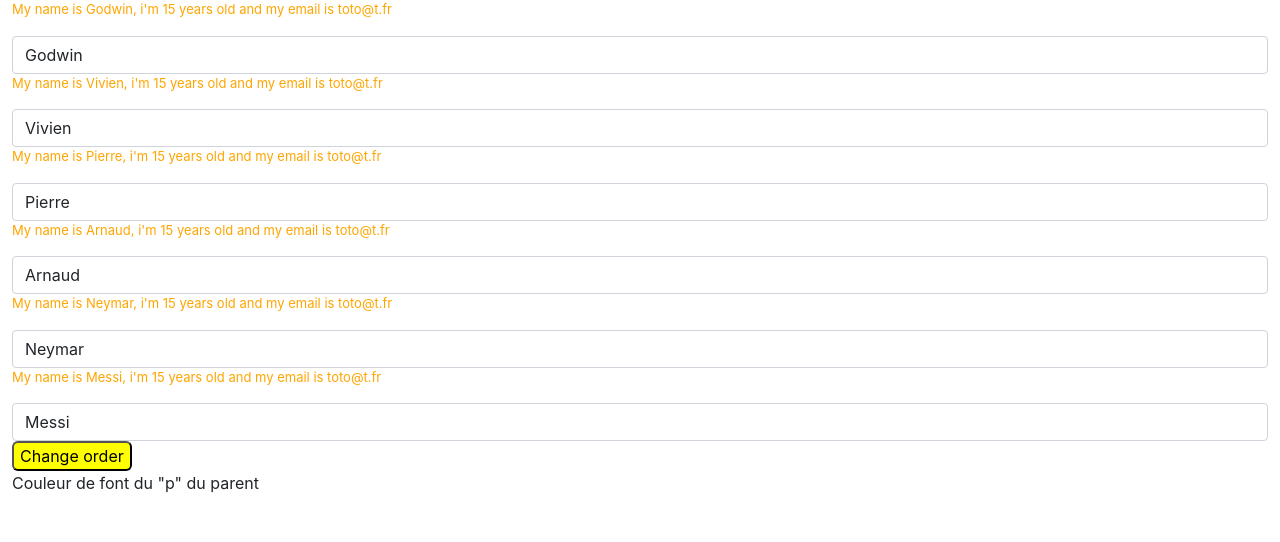
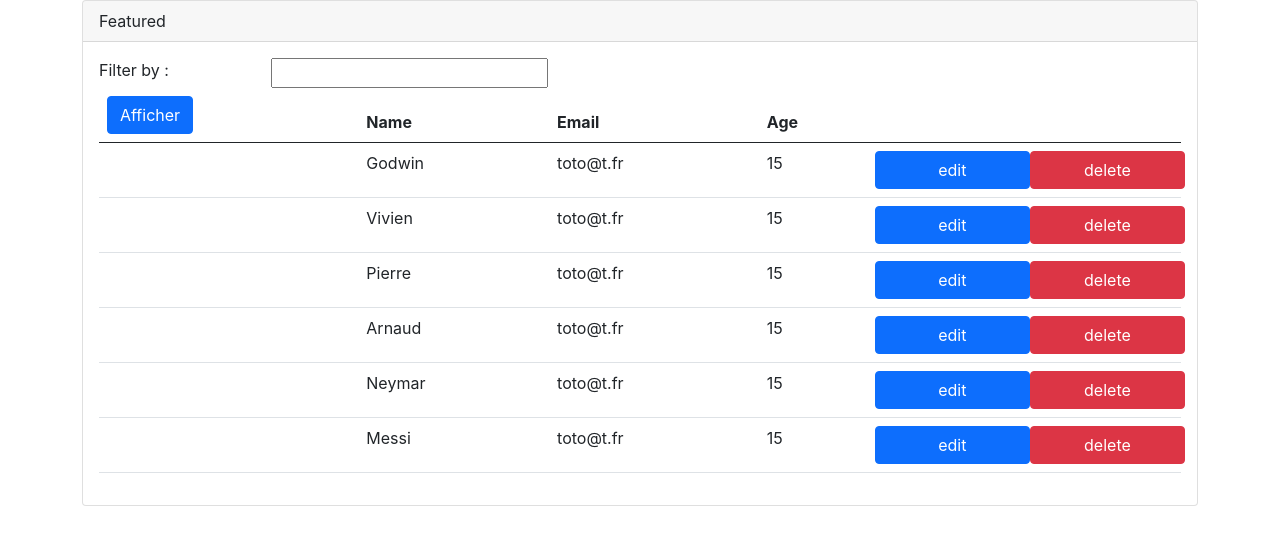
Before and after one commit to gavodagbe/react-demo-app, a React (Create React App) app: page / in a window 1280 px wide. Shown: the top 542 px of the page. Built offline with nearby package versions, Linux system fonts and the light colour scheme.

Commit message:
Add User Admin compinent

```diff
--- /dev/null
+++ b/src/components/container/UserAdmin/UserAdmin.js
@@ -0,0 +1,198 @@
+import React, { Component } from "react";
+import UserForm from "./../../ui/UserForm/UserForm";
+class UserAdmin extends Component {
+  state = {
+    users: [
+      {
+        id: "idies",
+        name: "Godwin",
+        age: "15",
+        email: "toto@t.fr",
+        isHide: false,
+      },
+      {
+        id: "idiess",
+        name: "Vivien",
+        age: "15",
+        email: "toto@t.fr",
+        isHide: false,
+      },
+      {
+        id: "12ed",
+        name: "Pierre",
+        age: "15",
+        email: "toto@t.fr",
+        isHide: false,
+      },
+      {
+        id: "52dh",
+        name: "Arnaud",
+        age: "15",
+        email: "toto@t.fr",
+        isHide: false,
+      },
+      {
+        id: "85kdjjkd",
+        name: "Neymar",
+        age: "15",
+        email: "toto@t.fr",
+        isHide: false,
+      },
+      {
+        id: "45sdqfdsq",
+        name: "Messi",
+        age: "15",
+        email: "toto@t.fr",
+        isHide: false,
+      },
+    ],
+    isShowId: false,
+    selectedUser: null,
+    searchTexte: "",
+  };
+
+  searchUserHandler = (e) => {
+    console.log("User à rechercher ", e.target.value);
+  };
+
+  deleteUserHandler = (userId) => {
+    //const nUsers = this.state.users.filter((u) => u.id !== userId);
+    this.setState({ users: this.state.users.filter((u) => u.id !== userId) });
+  };
+
+  selectUserHandler = (userObj) => {
+    this.setState({ selectedUser: userObj });
+  };
+
+  onChangeFormHandler = (e) => {
+    let lSelectedUser = this.state.selectedUser;
+    switch (e.target.name) {
+      case "username":
+        lSelectedUser.name = e.target.value;
+        break;
+      case "email":
+        lSelectedUser.email = e.target.value;
+        break;
+
+      case "age":
+        lSelectedUser.age = e.target.value;
+        break;
+
+      default:
+        break;
+    }
+    this.setState({ selectedUser: lSelectedUser });
+  };
+
+  saveUserHandler = () => {
+    let lUsers = this.state.users;
+    lUsers.forEach((item) => {
+      if (item.id === this.state.selectedUser.id)
+        item = { ...this.state.selectedUser };
+    });
+
+    this.setState({ users: lUsers });
+  };
+
+  render() {
+    let users = null;
+
+    if (this.state.users.length > 0)
+      // Récupération de notre list de users
+      users = this.state.users.map((u) => (
+        <tr key={u.id}>
+          <th scope="row">{this.state.isShowId === true ? u.id : ""}</th>
+          <td>{u.name}</td>
+          <td>{u.email}</td>
+          <td>{u.age}</td>
+          <td>
+            <div className="row ">
+              <button
+                className="btn btn-primary col-6"
+                onClick={() => this.selectUserHandler(u)}
+              >
+                edit
+              </button>
+              <button
+                className="btn btn-danger col-6"
+                onClick={() => this.deleteUserHandler(u.id)}
+              >
+                delete
+              </button>
+            </div>
+          </td>
+        </tr>
+      ));
+
+    return (
+      <>
+        {users ? (
+          <div className="container">
+            <div className="card">
+              <div className="card-header">Featured</div>
+              <div className="card-body">
+                {/* Bloc filter */}
+                <div className="row">
+                  <label className="col-2">Filter by : </label>
+                  <input
+                    className="col-3"
+                    type="text"
+                    name="search"
+                    value={this.state.searchTexte}
+                    onChange={this.searchUserHandler}
+                  />
+                </div>
+
+                <table className="table">
+                  <thead>
+                    <tr>
+                      <th scope="col">
+                        <button
+                          className="btn btn-primary"
+                          onClick={() => {
+                            this.setState({ isShowId: !this.state.isShowId });
+                          }}
+                        >
+                          {this.state.isShowId === true
+                            ? "Cacher "
+                            : "Afficher"}
+                        </button>
+                      </th>
+                      <th scope="col">Name </th>
+                      <th scope="col">Email</th>
+                      <th scope="col">Age</th>
+                      <th scope="col"></th>
+                    </tr>
+                  </thead>
+                  <tbody>{users}</tbody>
+                </table>
+              </div>
+              {this.state.selectedUser ? (
+                <div className="card-footer">
+                  <UserForm
+                    name={this.state.selectedUser.name}
+                    age={this.state.selectedUser.age}
+                    email={this.state.selectedUser.email}
+                    onChangeFormHandler={this.onChangeFormHandler}
+                    onSaveUserFormHandler={this.saveUserHandler}
+                  />
+                </div>
+              ) : null}
+            </div>
+          </div>
+        ) : (
+          <h1 style={{ textAlign: "center" }}>No user </h1>
+        )}
+      </>
+    );
+  }
+}
+export default UserAdmin;
+
+/*
+// Passage du props
+<UserForm {...this.props} />
+
+
+{...this.state.selectedUser, onChangeHandler : this.onChangeFormHandler()}
+*/
--- /dev/null
+++ b/src/components/ui/UserForm/UserForm.js
@@ -0,0 +1,52 @@
+const UserForm = (props) => {
+  console.log(props);
+  return (
+    <div>
+      <div className="mb-3 row">
+        <label className="col-sm-2 col-form-label">Name</label>
+        <div className="col-sm-10">
+          <input
+            type="text"
+            className="form-control"
+            value={props.name}
+            name="username"
+            onChange={props.onChangeFormHandler}
+          />
+        </div>
+      </div>
+      <div className="mb-3 row">
+        <label className="col-sm-2 col-form-label">Email</label>
+        <div className="col-sm-10">
+          <input
+            type="text"
+            className="form-control"
+            value={props.email}
+            name="email"
+            onChange={props.onChangeFormHandler}
+          />
+        </div>
+      </div>
+      <div className="mb-3 row">
+        <label className="col-sm-2 col-form-label">Age</label>
+        <div className="col-sm-10">
+          <input
+            type="number"
+            className="form-control"
+            name="age"
+            value={props.age}
+            onChange={props.onChangeFormHandler}
+          />
+        </div>
+      </div>
+      <div className="mb-3 row">
+        <button
+          className="btn btn-success"
+          onClick={props.onSaveUserFormHandler}
+        >
+          Enregistrer
+        </button>
+      </div>
+    </div>
+  );
+};
+export default UserForm;
--- a/src/index.js
+++ b/src/index.js
@@ -2,16 +2,11 @@ import React from "react";
 import ReactDOM from "react-dom";
 import "./index.css";
 import App from "./App";
-import reportWebVitals from "./reportWebVitals";
+import UserAdmin from "./components/container/UserAdmin/UserAdmin";
 
 ReactDOM.render(
   <React.StrictMode>
-    <App />
+    <UserAdmin />
   </React.StrictMode>,
   document.getElementById("root")
 );
-
-// If you want to start measuring performance in your app, pass a function
-// to log results (for example: reportWebVitals(console.log))
-// or send to an analytics endpoint. Learn more: https://bit.ly/CRA-vitals
-reportWebVitals();
```
Also changed, not shown: src/components/container/UserAdmin/UserAdmin.css (added), 1 other file (tests, documents, lock files or other folders).
